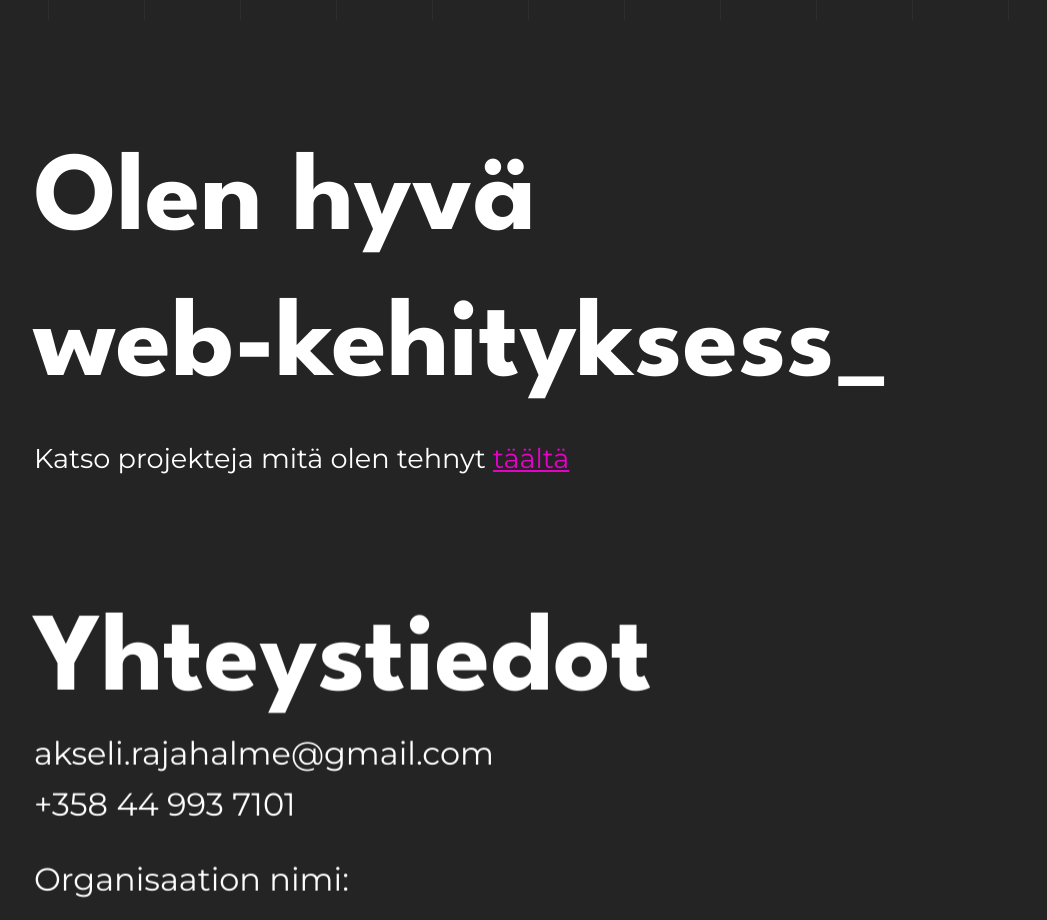
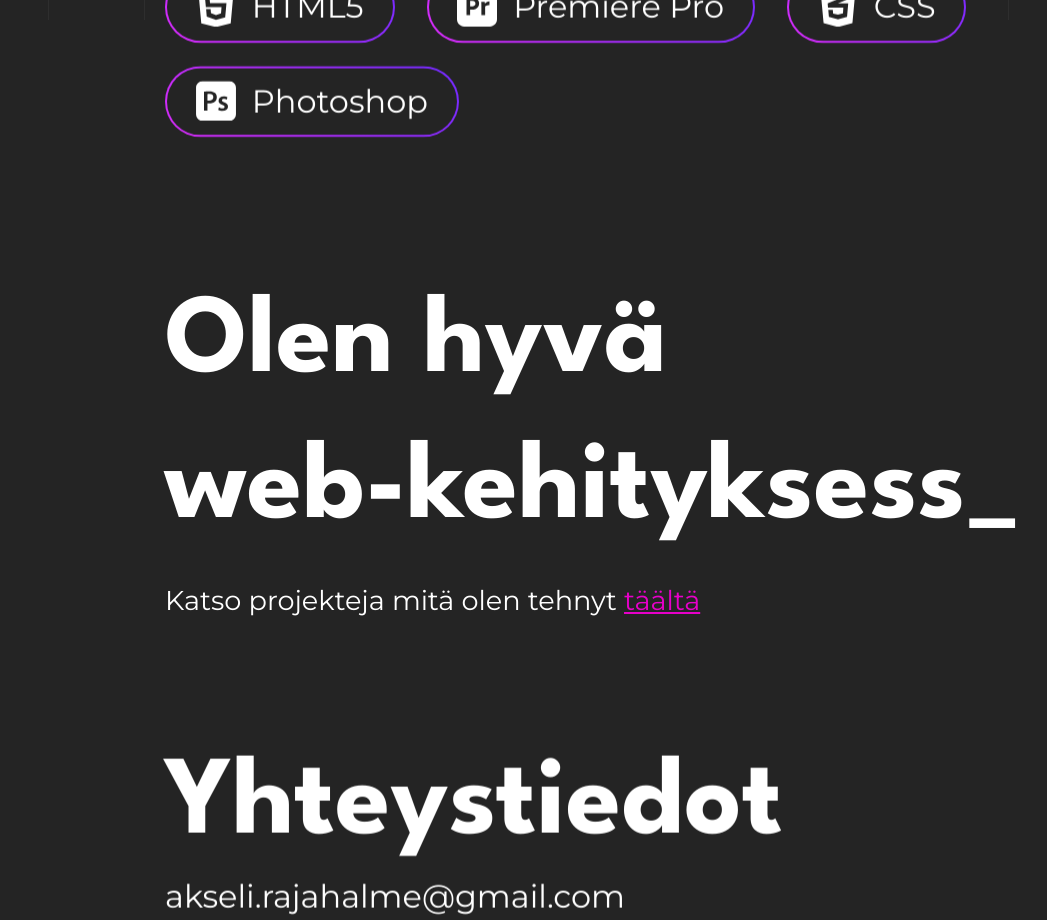
Before and after one commit to AkseliRaj/CV-SIVUSTO-V2, a React (Create React App) app in the folder cv-sivusto-v2/: page /home in a window 1280 px wide. Shown: the part 780-1700 px from the top of the page, without its empty margins (48-1095 px from the left). Built offline with nearby package versions, Linux system fonts and the light colour scheme.

Commit message:
added bootstrap to home.js

```diff
--- a/cv-sivusto-v2/src/sites/Home.js
+++ b/cv-sivusto-v2/src/sites/Home.js
@@ -16,7 +16,6 @@ import htmlIcon from '../assets/icons/html5.svg';
 import basedIcon from '../assets/icons/location.svg';
 import briefcaseIcon from '../assets/icons/briefcase.svg'
 
-
 function Home() {
 
   const [headerRef, headerVisible] = useScrollFadeIn();
@@ -25,8 +24,12 @@ function Home() {
   const [contactRef, contactVisible] = useScrollFadeIn();
 
   return (
-    <div className="home-wrapper container mt-5">
-
+    <div className="container mt-5">
+      <div className="row">
+        {/* Tyhjää tilaa isoilla näytöillä */}
+        <div className="d-none d-xl-block col-xl-1"></div>
+        {/* Keskikolumni: padding kaikilla, tyhjä tila reunoilla vain xl-näytöillä */}
+        <div className="col-12 col-xl-11 px-3 px-sm-4 px-md-5">
           <div
             ref={headerRef}
             className={`header-section fade-in-section ${headerVisible ? 'visible' : ''}`}
@@ -41,14 +44,13 @@ function Home() {
                 <img src={briefcaseIcon} alt="Briefcase" />
                 <span className="subtext">Web developer / UI, UX Designer</span>
               </div>
-
               {/* Rivitetty versio: näkyy pienemmissä näkymissä */}
               <div className="d-flex d-md-none flex-column">
                 <div className="d-flex align-items-center">
                   <img src={briefcaseIcon} alt="Briefcase" />
                   <span className="subtext">Web developer,</span>
                 </div>
-            <div className="d-flex align-items-center">  {/* margin-start instead of padding */}
+                <div className="d-flex align-items-center">
                   <span className="subtextUI">UI, UX Designer</span>
                 </div>
               </div>
@@ -97,7 +99,11 @@ function Home() {
             </div>
           </div>
 
-      <div ref={highlightRef} className={`fade-in-section ${highlightVisible ? 'visible' : ''}`}>
+          {/* HighlightSection näkyy vain xl-koosta ylöspäin (piilotus pienillä) */}
+          <div
+            ref={highlightRef}
+            className={`fade-in-section ${highlightVisible ? 'visible' : ''} d-none d-xl-block`}
+          >
             <HighlightSection />
           </div>
 
@@ -110,7 +116,9 @@ function Home() {
             <p className="subtext mb-4">akseli.rajahalme@gmail.com<br />+358 44 993 7101</p>
             <ContactForm />
           </div>
-
+        </div>
+        <div className="d-none d-xl-block col-xl-1"></div>
+      </div>
     </div>
   );
 }
```
Lines whose indentation alone changed are shown as unchanged.
